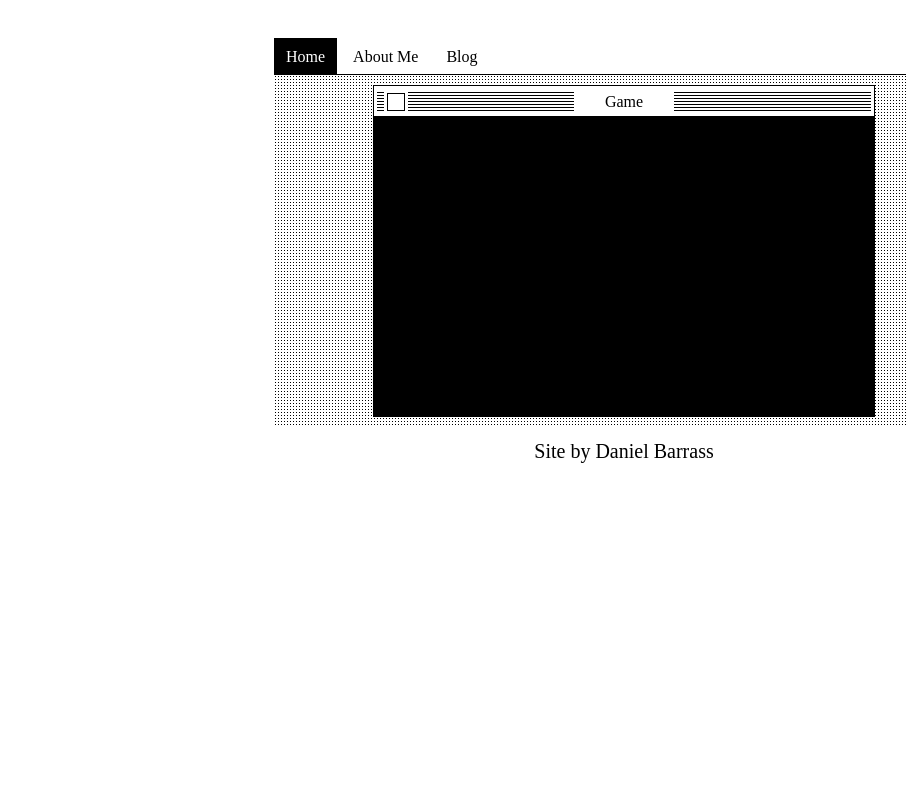
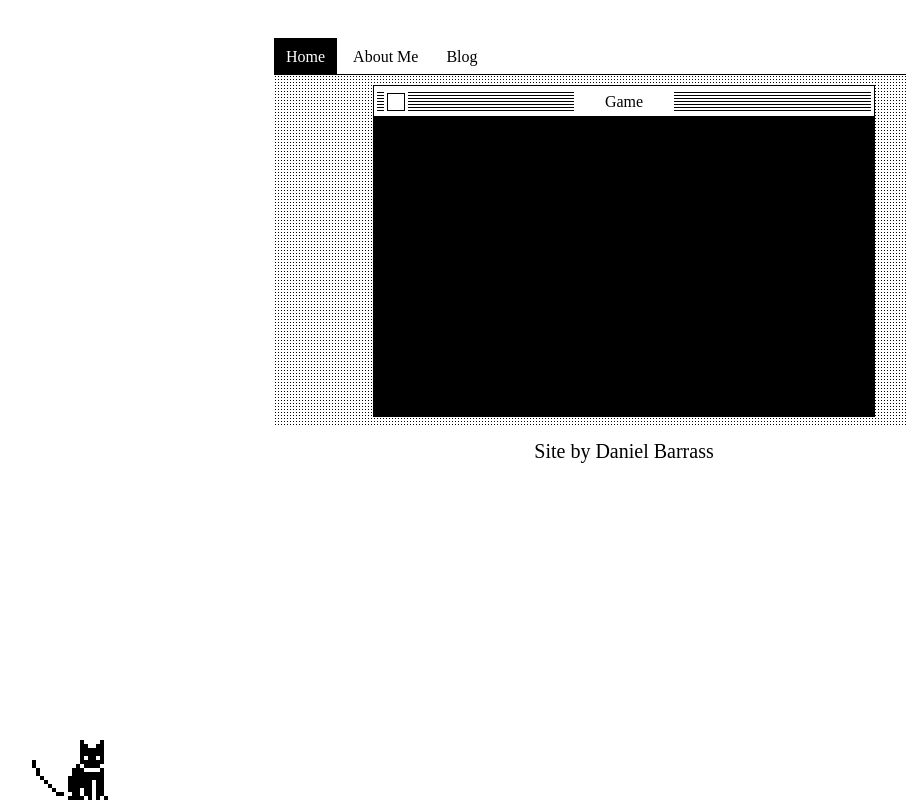
Before and after one commit to webfudge95/site, a plain HTML site: page index.html in a window 1280 px wide. Shown: the whole page, without its empty margins (16-922 px from the left). Drawn offline with Linux system fonts and the light colour scheme; files that its build step writes are made by us from their sources.

Commit message:
Changed site structure, added cat

```diff
--- a/assets/css/game.css
+++ b/assets/css/game.css
@@ -21,11 +21,14 @@ h1.error
 {
     background-repeat: no-repeat;
     background-size: auto 72px;
-    background-image: url("assets/cat.png");
+    background-image: url("../catblack.png");
+    image-rendering: pixelated;
+    image-rendering: crisp-edges;
     width: 112px;
     height: 72px;
     position: absolute;
     bottom: 0;
+    left: 40px;
 }
 #cat.wag
 {
--- /dev/null
+++ b/assets/js/cat.js
@@ -0,0 +1,16 @@
+// Defining canvas
+var cat = document.getElementById("cat");
+
+const sleep = (milliseconds) => {
+    return new Promise(resolve => setTimeout(resolve, milliseconds));
+};
+
+function catWag() {
+    cat.setAttribute('class', 'wag');
+    sleep(500).then(() => {
+        cat.setAttribute('class', 'sitting')
+    });
+}
+
+cat.setAttribute('class', 'climbing');
+setInterval(catWag, 5000);
--- a/index.html
+++ b/index.html
@@ -2,11 +2,11 @@
 <html lang="">
     <head>
         <meta charset="utf-8">
-        <link rel="stylesheet" href="style.css">
-        <link rel="stylesheet" href="game.css">
+        <link rel="stylesheet" href="assets/css/style.css">
+        <link rel="stylesheet" href="assets/css/game.css">
         <title>How not to create a website</title>
     </head>
-    <body onload="game()">
+    <body>
         <header>
             <nav>
                 <a class="active" href="./index.html">Home</a>
@@ -31,7 +31,9 @@
             </div>
         </main>
         <footer>
+            <div id="cat"></div>
             <script type="text/javascript" src="assets/js/windowed.js"></script>
+            <script type="text/javascript" src="assets/js/cat.js"></script>
             <script type="text/javascript" src="games/square.js"></script>
             <h1 class="author">Site by Daniel Barrass</h1>
         </footer>
```
Also changed, not shown: about.html (+2 -2 lines), blog.html (+2 -2 lines), assets/test.txt (added).
